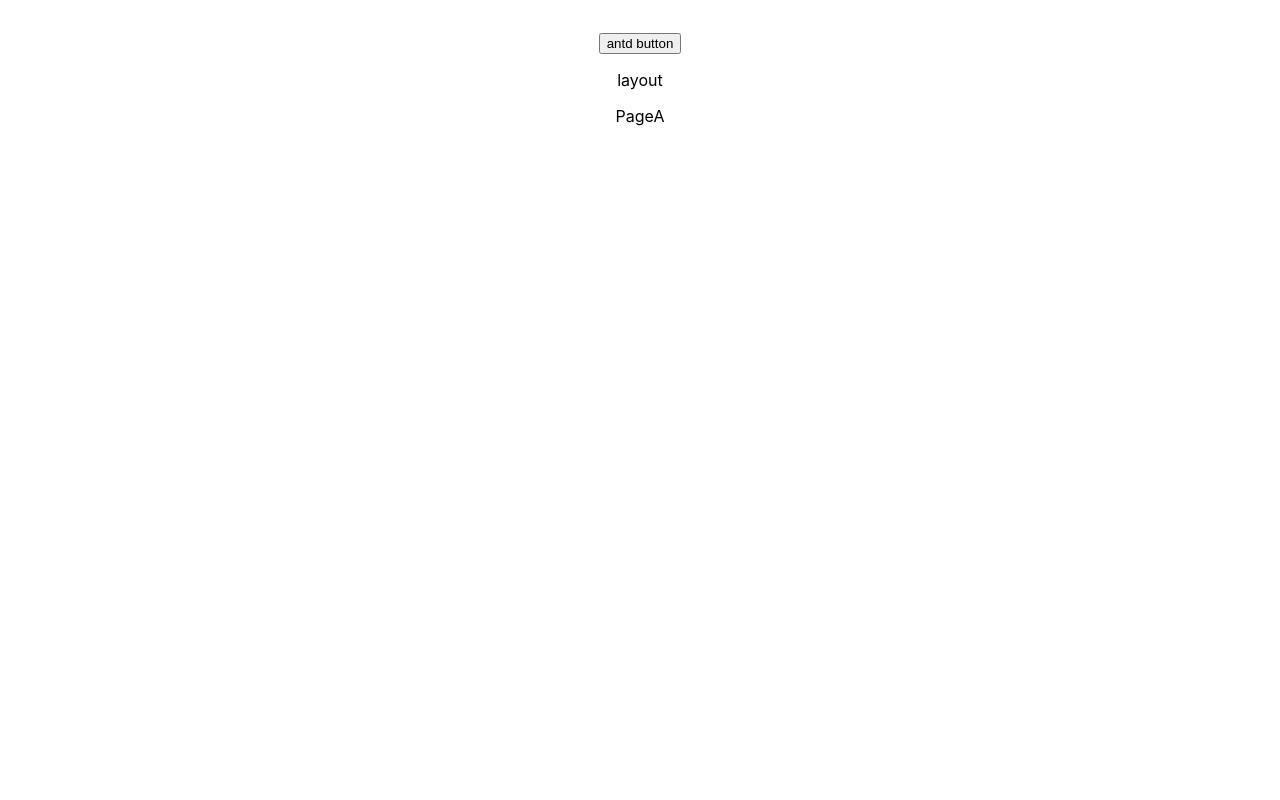
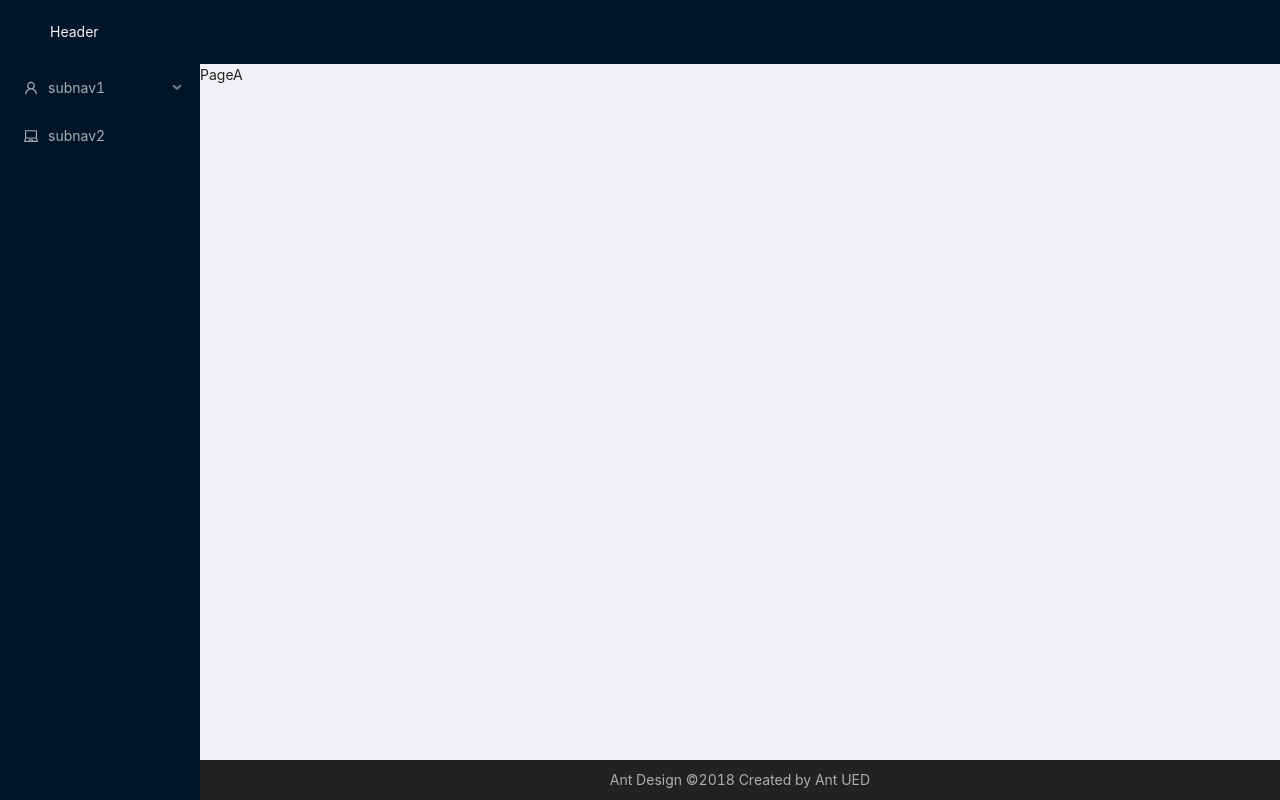
Before and after one commit to hsipl/EC_Shop-Frontend, a React (Vite) app: page / in a window 1280 px wide. Built offline with nearby package versions, Linux system fonts and the light colour scheme.

Commit message:
feat: create a default layout

```diff
--- a/package.json
+++ b/package.json
@@ -9,6 +9,7 @@
     "preview": "vite preview"
   },
   "dependencies": {
+    "@ant-design/icons": "^4.7.0",
     "antd": "^4.22.8",
     "react": "^18.2.0",
     "react-dom": "^18.2.0",
--- a/src/App.css
+++ /dev/null
@@ -1,41 +0,0 @@
-#root {
-  max-width: 1280px;
-  margin: 0 auto;
-  padding: 2rem;
-  text-align: center;
-}
-
-.logo {
-  height: 6em;
-  padding: 1.5em;
-  will-change: filter;
-}
-.logo:hover {
-  filter: drop-shadow(0 0 2em #646cffaa);
-}
-.logo.react:hover {
-  filter: drop-shadow(0 0 2em #61dafbaa);
-}
-
-@keyframes logo-spin {
-  from {
-    transform: rotate(0deg);
-  }
-  to {
-    transform: rotate(360deg);
-  }
-}
-
-@media (prefers-reduced-motion: no-preference) {
-  a:nth-of-type(2) .logo {
-    animation: logo-spin infinite 20s linear;
-  }
-}
-
-.card {
-  padding: 2em;
-}
-
-.read-the-docs {
-  color: #888;
-}
--- a/src/App.jsx
+++ b/src/App.jsx
@@ -1,17 +1,10 @@
-import { Button } from "antd";
 import { useRoutes } from "react-router-dom";
-import "./App.css";
 import { routes } from "./routes";
 
 function App() {
   const content = useRoutes(routes);
 
-  return (
-    <div>
-      <Button type="primary">antd button</Button>
-      {content}
-    </div>
-  );
+  return <div>{content}</div>;
 }
 
 export default App;
--- a/src/main.jsx
+++ b/src/main.jsx
@@ -1,3 +1,4 @@
+import "antd/dist/antd.css";
 import React from "react";
 import ReactDOM from "react-dom/client";
 import { BrowserRouter } from "react-router-dom";
--- /dev/null
+++ b/src/pages/BasicLayout.jsx
@@ -0,0 +1,55 @@
+import { LaptopOutlined, UserOutlined } from "@ant-design/icons";
+import { Layout, Menu, Typography } from "antd";
+import { Outlet } from "react-router-dom";
+
+const { Header, Content, Sider, Footer } = Layout;
+
+const menus = [
+  {
+    key: "subnav1",
+    label: "subnav1",
+    icon: <UserOutlined />,
+    children: [
+      { key: "option1", label: "option1" },
+      { key: "option2", label: "option2" },
+    ],
+  },
+  { key: "subnav2", label: "subnav2", icon: <LaptopOutlined /> },
+];
+
+export const BasicLayout = () => {
+  return (
+    <Layout style={{ height: "100vh" }}>
+      <Header style={{ color: "#F2F2F7" }}>Header</Header>
+      <Layout hasSider={true}>
+        <Sider>
+          <Menu mode="inline" theme="dark" items={menus} />
+        </Sider>
+        <Layout>
+          <Content>
+            <Outlet />
+          </Content>
+          <Footer
+            style={{
+              textAlign: "center",
+              background: "#222222",
+              height: "40px",
+              padding: 0,
+              display: "flex",
+              justifyContent: "center",
+              alignItems: "center",
+            }}
+          >
+            <Typography
+              style={{
+                color: "#AEAEB2",
+              }}
+            >
+              Ant Design ©2018 Created by Ant UED
+            </Typography>
+          </Footer>
+        </Layout>
+      </Layout>
+    </Layout>
+  );
+};
--- a/src/pages/Layout.jsx
+++ /dev/null
@@ -1,10 +0,0 @@
-import { Outlet } from "react-router-dom";
-
-export const Layout = () => {
-  return (
-    <div>
-      <p>layout</p>
-      <Outlet />
-    </div>
-  );
-};
--- a/src/routes.jsx
+++ b/src/routes.jsx
@@ -1,11 +1,11 @@
-import { Layout } from "./pages/Layout";
+import { BasicLayout } from "./pages/BasicLayout";
 import { PageA } from "./pages/PageA";
 import { PageB } from "./pages/PageB";
 
 export const routes = [
   {
     path: "/",
-    element: <Layout />,
+    element: <BasicLayout />,
     children: [
       { index: true, element: <PageA /> },
       { path: "a", element: <PageA /> },
```
